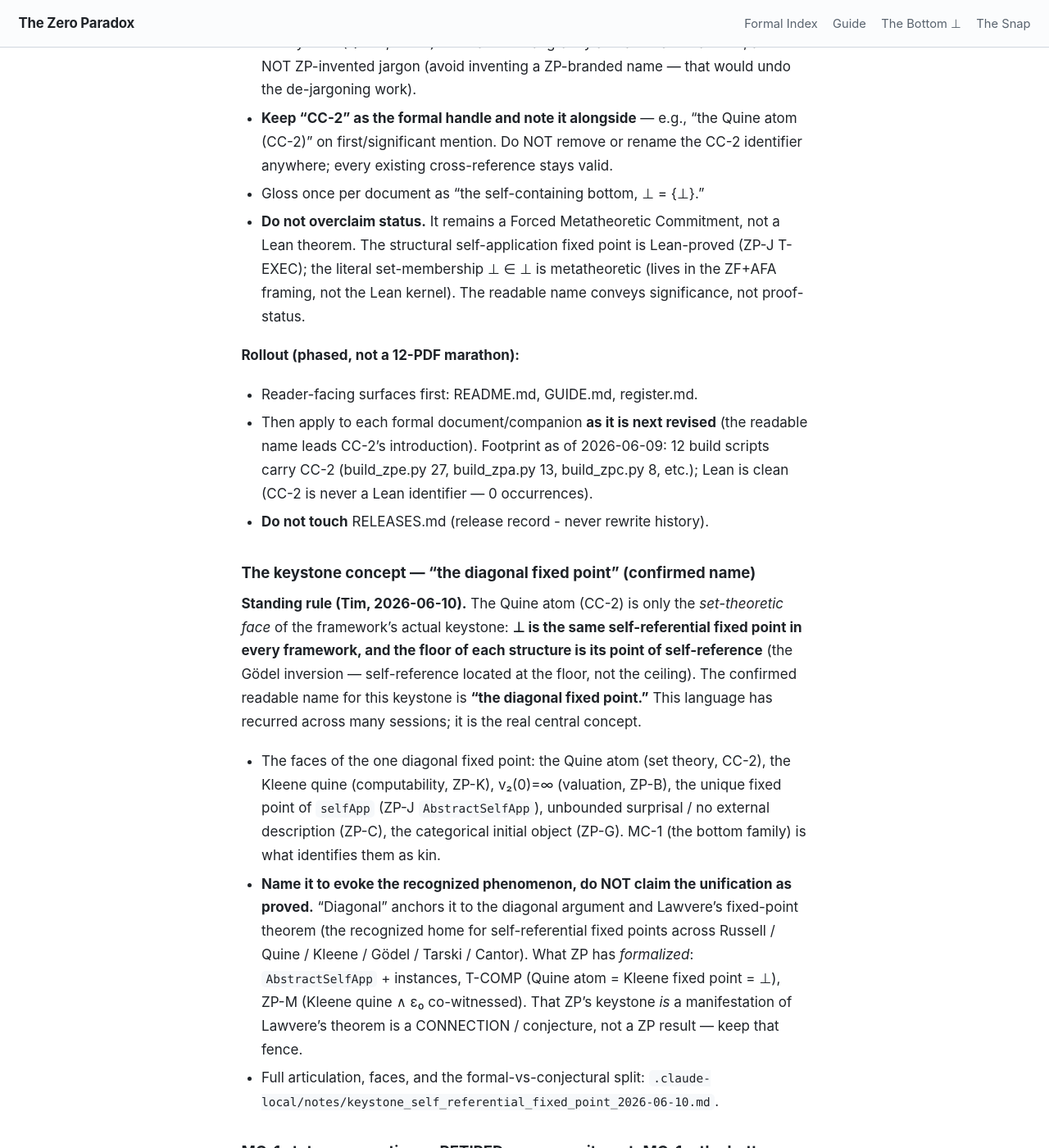
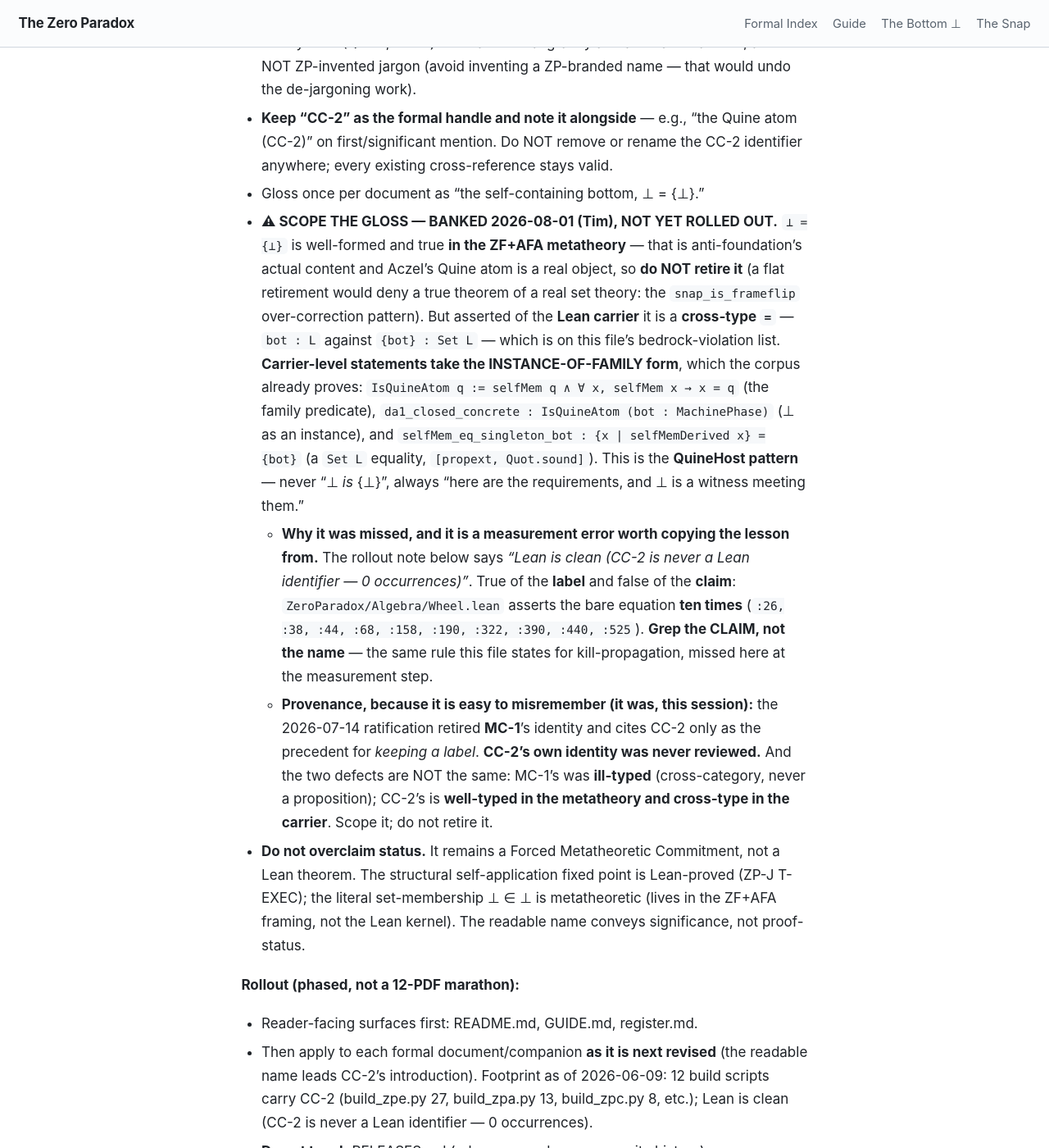
Before and after one commit to timbrigham/ZeroParadox, a Jekyll site: the page built from CLAUDE.md, in a window 1280 px wide and 1400 px high, scrolled down 51531 px. Shown: the whole window at 82% size. Built offline with Jekyll 4.4.1, drawn with Linux system fonts in a browser that asks for light colours; our own code applies the rules of GitHub Pages for plain Markdown files.

Commit message:
Bank the CC-2 scope: metatheory keeps bot={bot}, carrier takes instance-of-family

```diff
--- a/CLAUDE.md
+++ b/CLAUDE.md
@@ -1038,6 +1038,27 @@ When assigning a label, ask: "Is this result the central claim of its section, o
 - Present CC-2 with the readable name **"the Quine atom."** This is a recognized set-theory term (Quine, Aczel) — it carries real gravity and a literature anchor, and it is NOT ZP-invented jargon (avoid inventing a ZP-branded name — that would undo the de-jargoning work).
 - **Keep "CC-2" as the formal handle and note it alongside** — e.g., "the Quine atom (CC-2)" on first/significant mention. Do NOT remove or rename the CC-2 identifier anywhere; every existing cross-reference stays valid.
 - Gloss once per document as "the self-containing bottom, ⊥ = {⊥}."
+- **⚠ SCOPE THE GLOSS — BANKED 2026-08-01 (Tim), NOT YET ROLLED OUT.** `⊥ = {⊥}` is well-formed and
+  true **in the ZF+AFA metatheory** — that is anti-foundation's actual content and Aczel's Quine atom
+  is a real object, so **do NOT retire it** (a flat retirement would deny a true theorem of a real set
+  theory: the `snap_is_frameflip` over-correction pattern). But asserted of the **Lean carrier** it is
+  a **cross-type `=`** — `bot : L` against `{bot} : Set L` — which is on this file's bedrock-violation
+  list. **Carrier-level statements take the INSTANCE-OF-FAMILY form**, which the corpus already
+  proves: `IsQuineAtom q := selfMem q ∧ ∀ x, selfMem x → x = q` (the family predicate),
+  `da1_closed_concrete : IsQuineAtom (bot : MachinePhase)` (⊥ as an instance), and
+  `selfMem_eq_singleton_bot : {x | selfMemDerived x} = {bot}` (a `Set L` equality, `[propext,
+  Quot.sound]`). This is the **QuineHost pattern** — never "⊥ *is* {⊥}", always "here are the
+  requirements, and ⊥ is a witness meeting them."
+  - **Why it was missed, and it is a measurement error worth copying the lesson from.** The rollout
+    note below says *"Lean is clean (CC-2 is never a Lean identifier — 0 occurrences)"*. True of the
+    **label** and false of the **claim**: `ZeroParadox/Algebra/Wheel.lean` asserts the bare equation
+    **ten times** (`:26, :38, :44, :68, :158, :190, :322, :390, :440, :525`). **Grep the CLAIM, not the
+    name** — the same rule this file states for kill-propagation, missed here at the measurement step.
+  - **Provenance, because it is easy to misremember (it was, this session):** the 2026-07-14 ratification
+    retired **MC-1**'s identity and cites CC-2 only as the precedent for *keeping a label*. **CC-2's own
+    identity was never reviewed.** And the two defects are NOT the same: MC-1's was **ill-typed**
+    (cross-category, never a proposition); CC-2's is **well-typed in the metatheory and cross-type in
+    the carrier**. Scope it; do not retire it.
 - **Do not overclaim status.** It remains a Forced Metatheoretic Commitment, not a Lean theorem. The structural self-application fixed point is Lean-proved (ZP-J T-EXEC); the literal set-membership ⊥ ∈ ⊥ is metatheoretic (lives in the ZF+AFA framing, not the Lean kernel). The readable name conveys significance, not proof-status.
 
 **Rollout (phased, not a 12-PDF marathon):**
```
